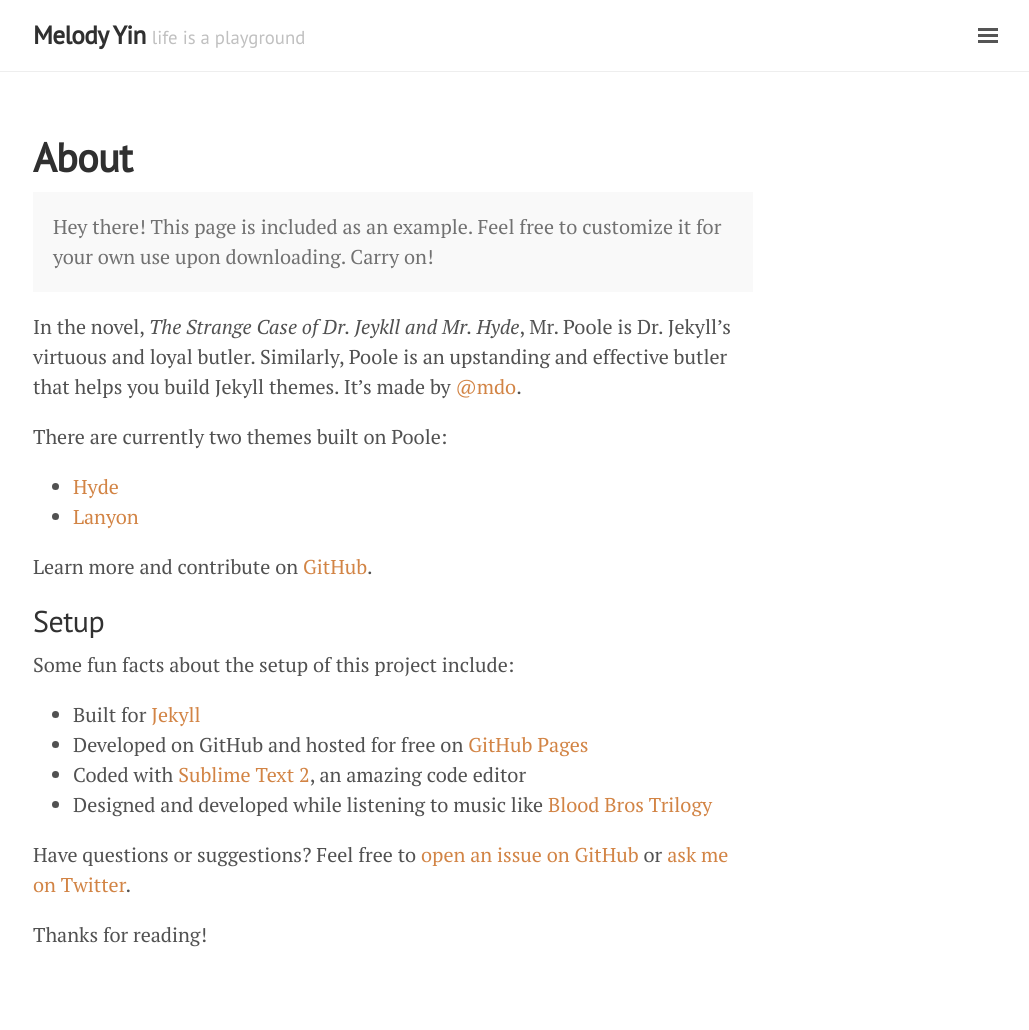
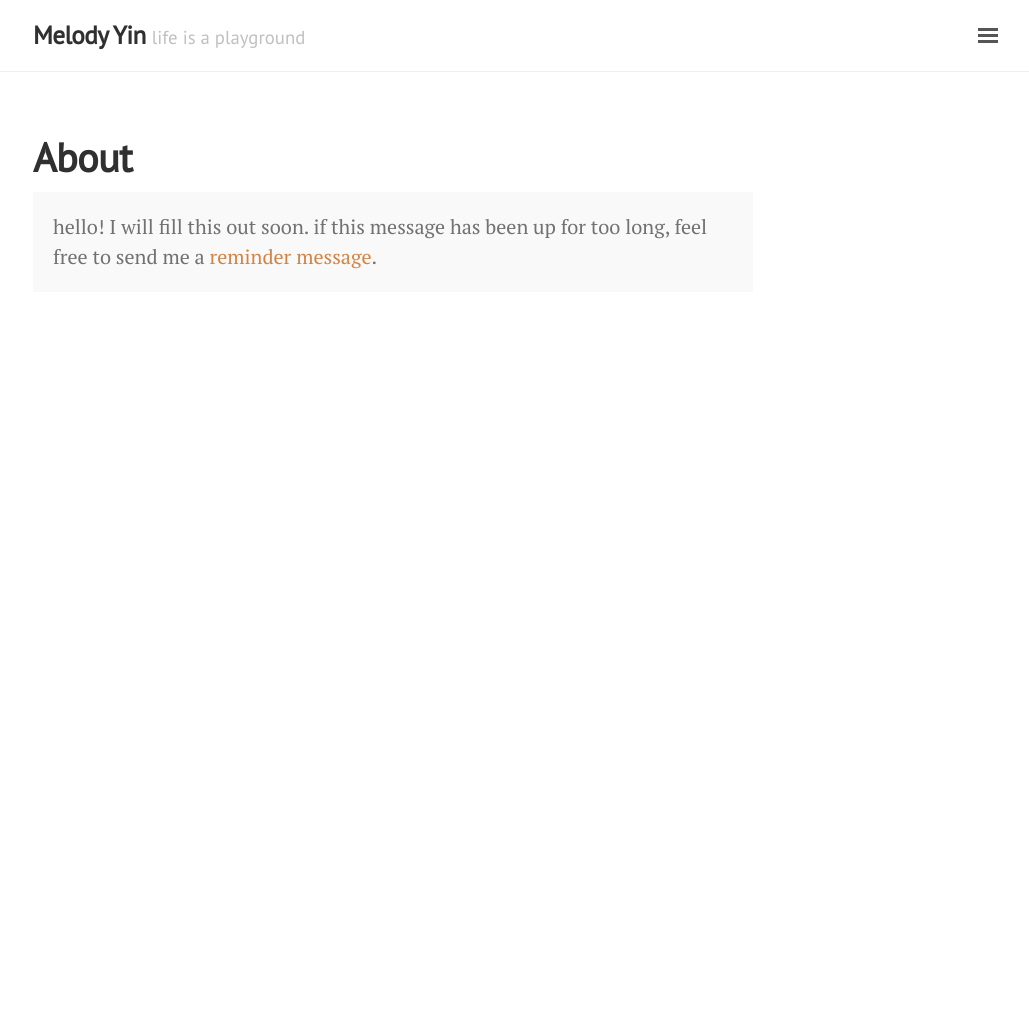
Before and after one commit to melodyyin/melodyyin.github.io, a Jekyll site: the page built from about.md, in a window 1280 px wide. Shown: the whole page, without its empty margins (247-1276 px from the left). Built offline with Jekyll 4.4.1, drawn with Linux system fonts in a browser that asks for light colours; after the commit the page ends 900 px from its top, so only the background shows below that.

Commit message:
Update about.md

```diff
--- a/about.md
+++ b/about.md
@@ -4,27 +4,5 @@
 ---
 
 <p class="message">
-  Hey there! This page is included as an example. Feel free to customize it for your own use upon downloading. Carry on!
+  hello! I will fill this out soon. if this message has been up for too long, feel free to send me a <a href="mailto:melodyyin@u.northwestern.edu?subject=hurry up you slowpoke!!!!!">reminder message</a>.
 </p>
-
-In the novel, *The Strange Case of Dr. Jeykll and Mr. Hyde*, Mr. Poole is Dr. Jekyll's virtuous and loyal butler. Similarly, Poole is an upstanding and effective butler that helps you build Jekyll themes. It's made by [@mdo](https://twitter.com/mdo).
-
-There are currently two themes built on Poole:
-
-* [Hyde](http://hyde.getpoole.com)
-* [Lanyon](http://lanyon.getpoole.com)
-
-Learn more and contribute on [GitHub](https://github.com/poole).
-
-## Setup
-
-Some fun facts about the setup of this project include:
-
-* Built for [Jekyll](http://jekyllrb.com)
-* Developed on GitHub and hosted for free on [GitHub Pages](https://pages.github.com)
-* Coded with [Sublime Text 2](http://sublimetext.com), an amazing code editor
-* Designed and developed while listening to music like [Blood Bros Trilogy](https://soundcloud.com/maddecent/sets/blood-bros-series)
-
-Have questions or suggestions? Feel free to [open an issue on GitHub](https://github.com/poole/issues/new) or [ask me on Twitter](https://twitter.com/mdo).
-
-Thanks for reading!
```
